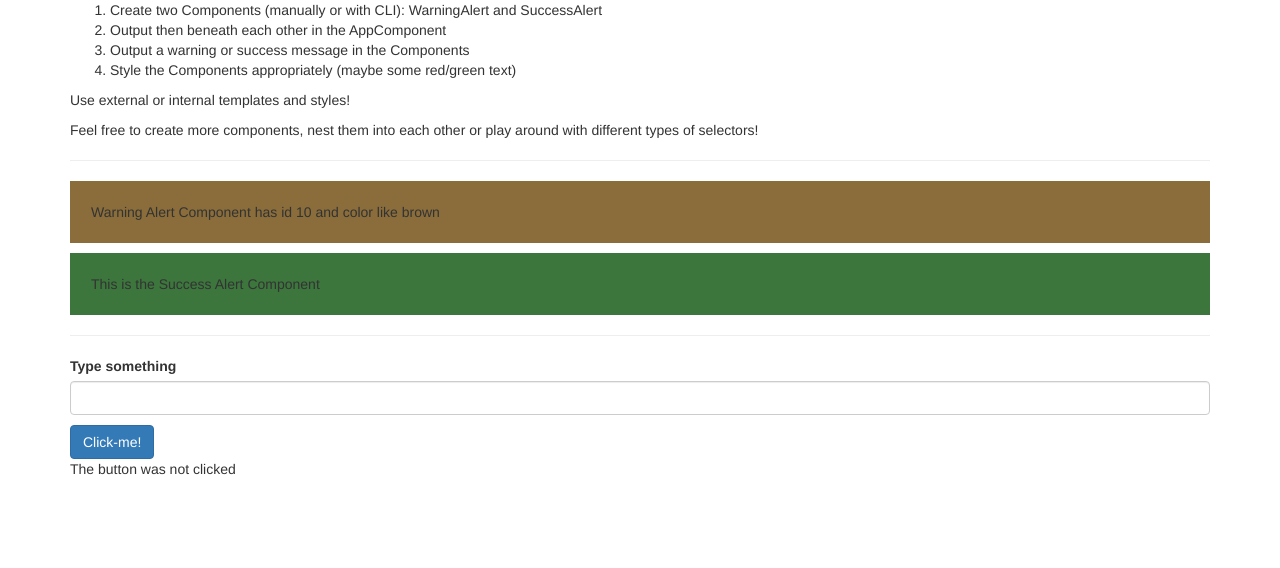
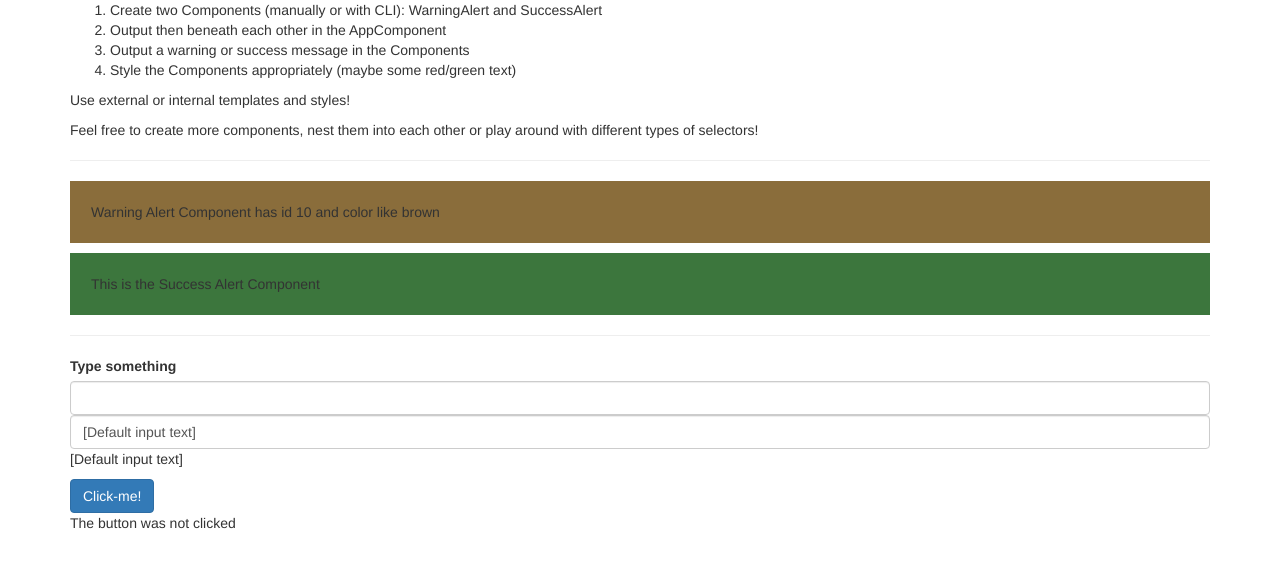
Before and after one commit to artsmandev/hello-world-angular, an Angular app in the folder hello-world/: page / in a window 1280 px wide. Shown: the top 568 px of the page. Built offline with nearby package versions, Linux system fonts and the light colour scheme.

Commit message:
feat: two-way-databinding

```diff
--- a/hello-world/src/app/app.component.html
+++ b/hello-world/src/app/app.component.html
@@ -15,6 +15,7 @@
 			<hr />
 			<label>Type something</label>
 			<input type="text" class="form-control" (input)="onInputUpdate($event)">
+			<input type="text" class="form-control" [(ngModel)]="inputText">
 			<p>{{ inputText }}</p>
 			<button class="btn btn-primary" [disabled]="!buttonEnabled" (click)="onClickButton()">Click-me!</button>
 			<p>{{ clickButtonMessage }}</p>
--- a/hello-world/src/app/app.component.ts
+++ b/hello-world/src/app/app.component.ts
@@ -7,8 +7,8 @@
 })
 export class AppComponent {
 	buttonEnabled = false;
-	clickButtonMessage = 'The button was not clicked'
-	inputText: string;
+	clickButtonMessage = 'The button was not clicked';
+	inputText = '[Default input text]'
 
 	constructor() {
 		setTimeout(() => {
@@ -17,7 +17,7 @@
 	}
 
 	onClickButton() {
-		this.clickButtonMessage = 'The button was clicked!'
+		this.clickButtonMessage = 'The button was clicked!';
 	}
 
 	onInputUpdate(event: Event) {
--- a/hello-world/src/app/app.module.ts
+++ b/hello-world/src/app/app.module.ts
@@ -3,10 +3,11 @@
 import {AppComponent} from './app.component';
 import {WarningAlertComponent} from './warning-alert/warning-alert.component';
 import {SuccessAlertComponent} from './success-alert/success-alert.component'
+import {FormsModule} from "@angular/forms";
 
 @NgModule({
 	declarations: [AppComponent, WarningAlertComponent, SuccessAlertComponent],
-	imports: [BrowserModule],
+	imports: [BrowserModule, FormsModule],
 	providers: [],
 	bootstrap: [AppComponent]
 })
```
